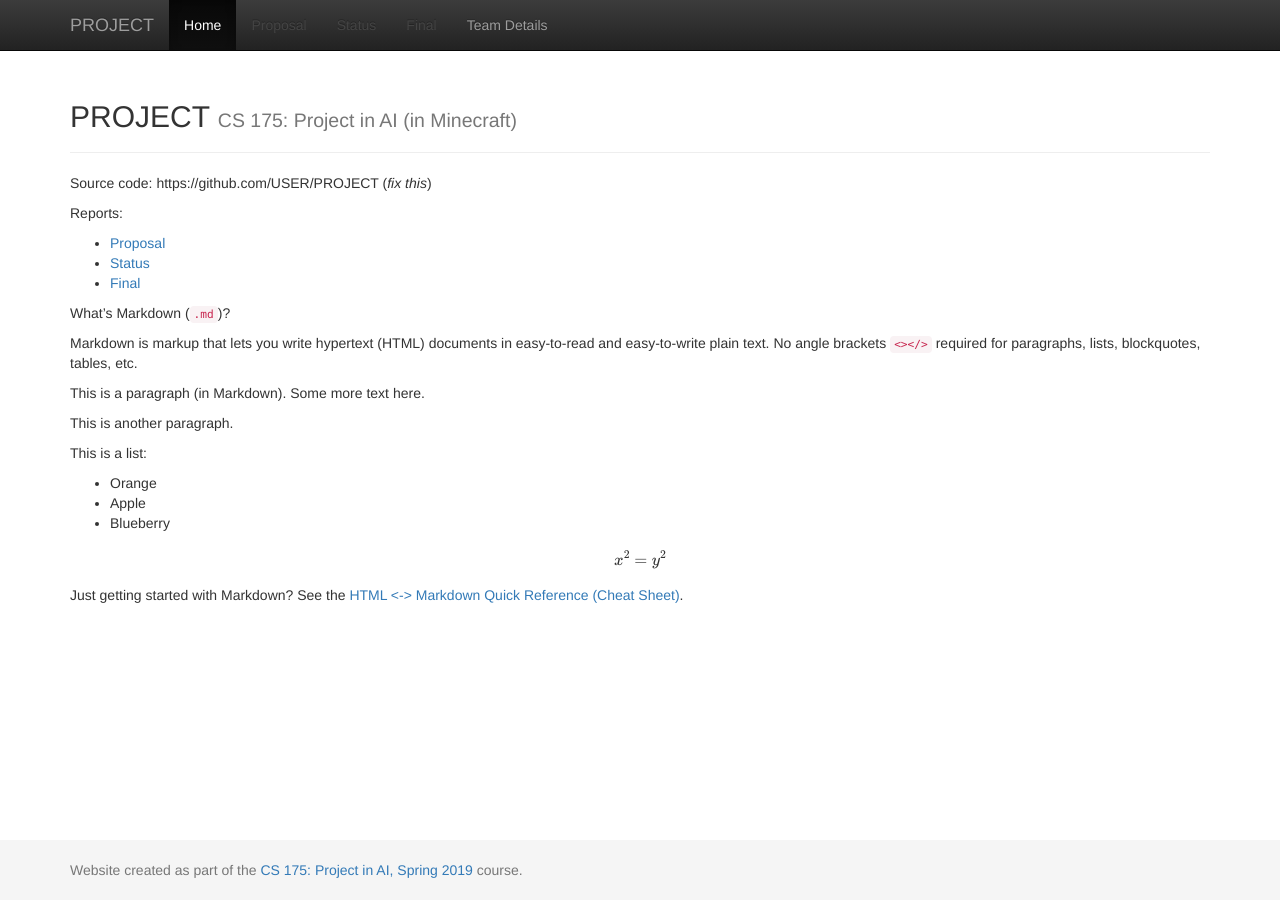
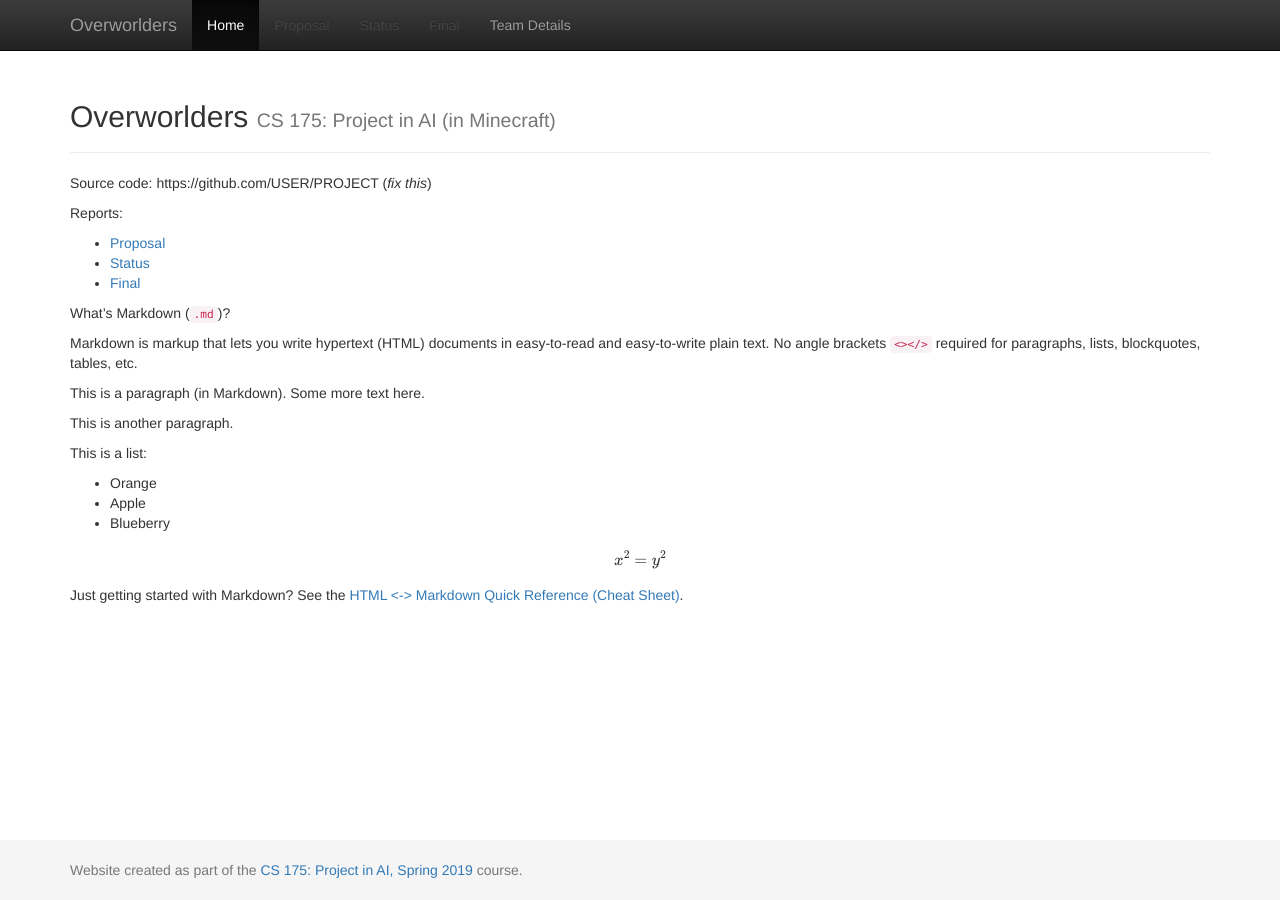
Before and after one commit to kavane12/Overworlders, a Jekyll site: the page built from docs/index.md, in a window 1280 px wide. Built offline with Jekyll 4.4.1, drawn with Linux system fonts in a browser that asks for light colours; formulas are drawn with MathJax 3.

Commit message:
Update _config.yml

```diff
--- a/docs/_config.yml
+++ b/docs/_config.yml
@@ -1,7 +1,7 @@
 ###########
 # site.title
 
-title:    'PROJECT'
+title:    'Overworlders'
 subtitle: 'CS 175: Project in AI (in Minecraft)'
 
 
```
